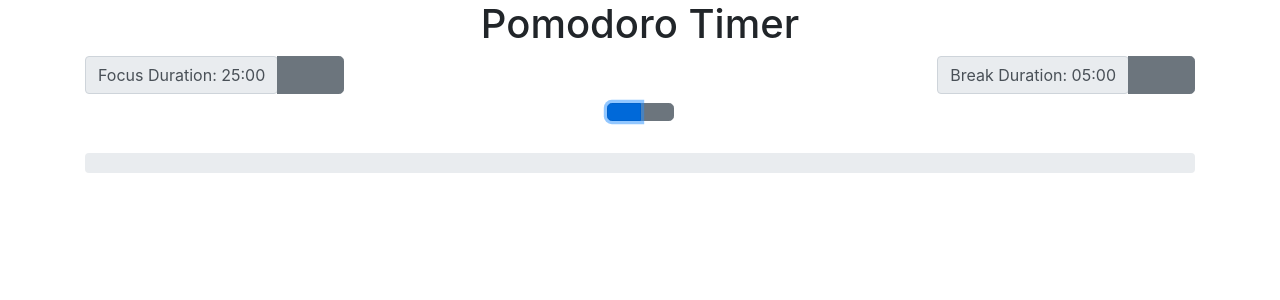
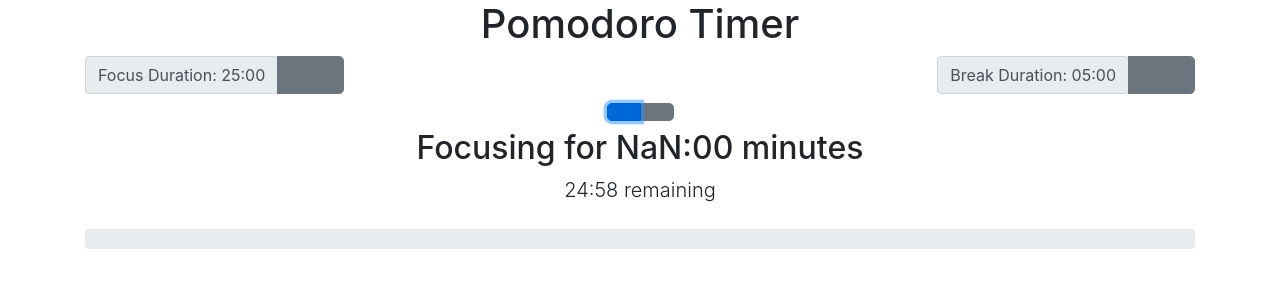
Before and after one commit to callieglade/Pomodoro-Timer, a React (Create React App) app: page / in a window 1280 px wide. Both pictures are taken after a click on the button 623 px from the left and 111 px from the top of the page. Shown: the top 300 px of the page. Built offline with nearby package versions, Linux system fonts and the light colour scheme; a web font is replaced by a local one.

Commit message:
Update times to use seconds/minutes converter functions

```diff
--- a/src/pomodoro/Session.js
+++ b/src/pomodoro/Session.js
@@ -1,6 +1,8 @@
 import React from "react";
+import { minutesToDuration, secondsToDuration } from "../utils/duration";
 
-function Session({ session }) {
+function Session({ session, focusDuration }) {
+  if (!session) return null;
   return (
     <div>
       {/* TODO: This area should show only when there is an active focus or break - i.e. the session is running or is paused */}
@@ -8,11 +10,11 @@ function Session({ session }) {
         <div className="col">
           {/* TODO: Update message below to include current session (Focusing or On Break) total duration */}
           <h2 data-testid="session-title">
-            {/* {session.label} for 25:00 minutes */}
+            {session.label} for {minutesToDuration(focusDuration)} minutes
           </h2>
           {/* TODO: Update message below correctly format the time remaining in the current session */}
           <p className="lead" data-testid="session-sub-title">
-            {/* {session.timeRemaining} remaining */}
+            {secondsToDuration(session.timeRemaining)} remaining
           </p>
         </div>
       </div>
```
